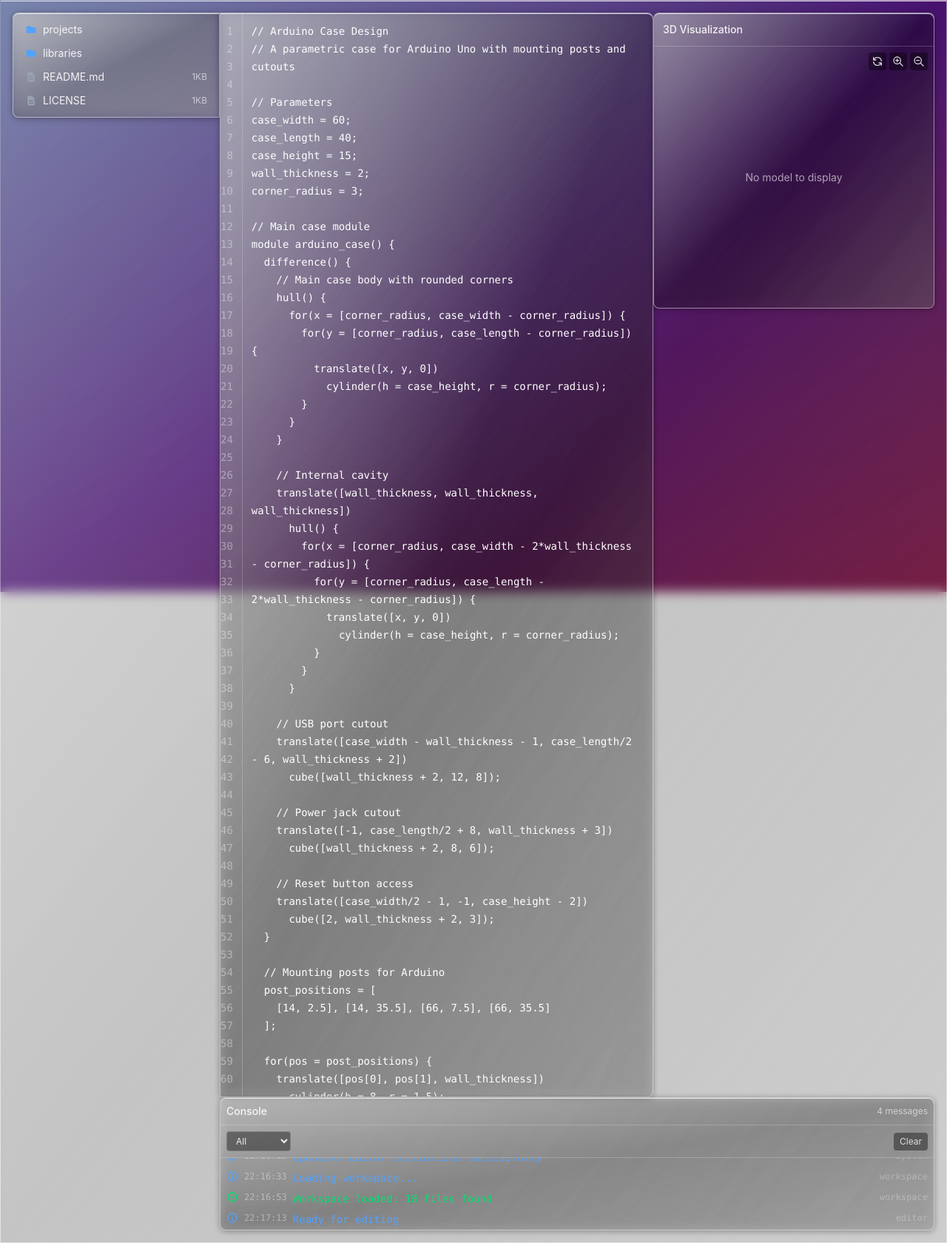
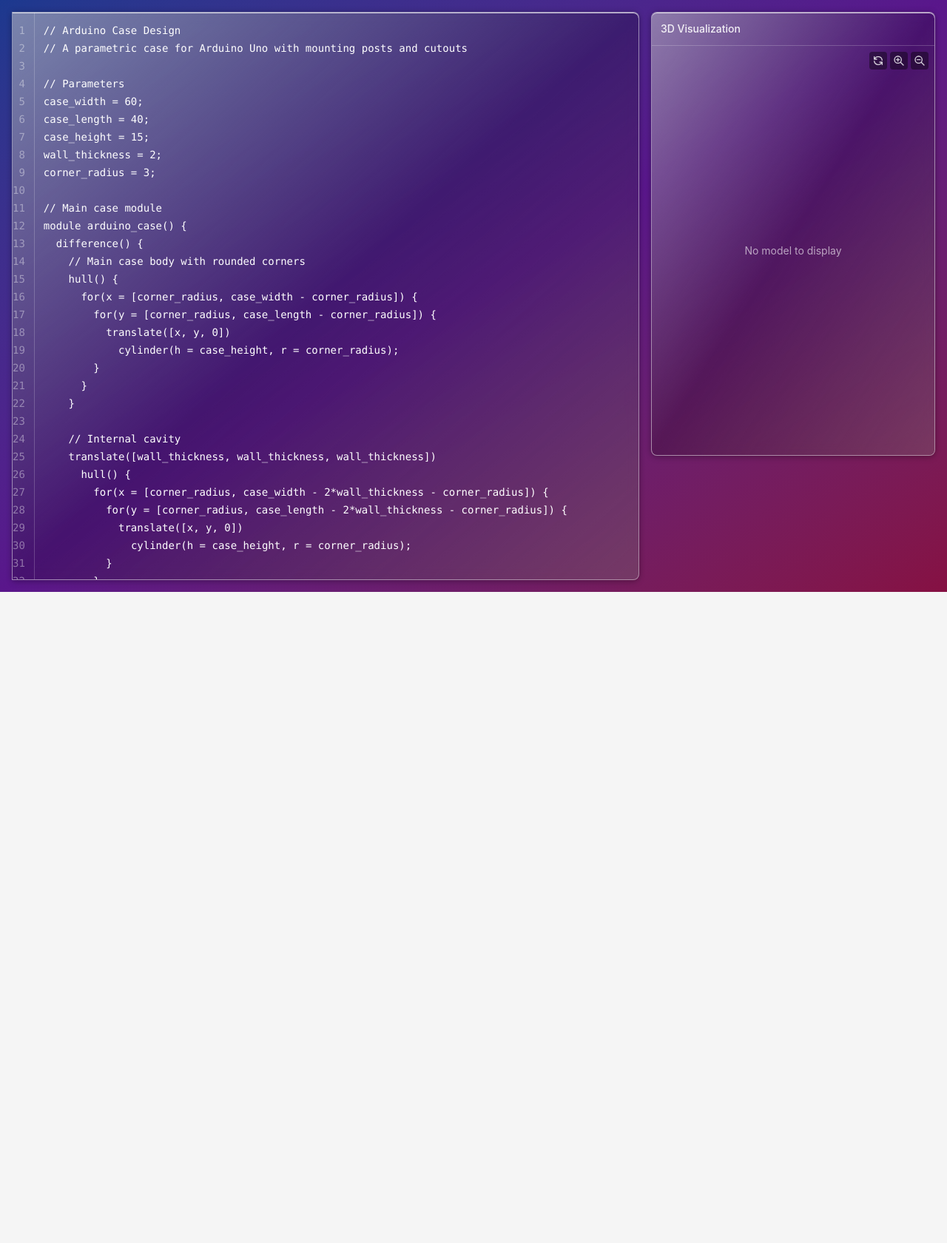
Before and after one commit to holistic-stack/ob, a React (Vite) app: page / in a window 1280 px wide. Shown: the whole page at 74% size. After the commit the page ends 800 px from the top, so only its background shows below. Built offline with nearby package versions, Linux system fonts and the light colour scheme.

Commit message:
refactor: simplify App component by removing unused file explorer and console panel

```diff
--- a/src/App.tsx
+++ b/src/App.tsx
@@ -1,74 +1,15 @@
-
 import React, { useState } from 'react';
 import { ErrorBoundary as _ErrorBoundary } from 'react-error-boundary';
 import {
-  EditorLayout,
-  FileExplorer,
   CodeEditor,
   VisualizationPanel,
-  ConsolePanel,
 } from './features/ui-components/editor';
 import type {
-  FileNode,
-  ConsoleMessage,
   VisualizationMode
 } from './features/ui-components/editor';
 
-// Mock file tree data for the editor
-const mockFileTree: FileNode[] = [
-  {
-    id: '1',
-    name: 'projects',
-    type: 'folder',
-    children: [
-      {
-        id: '2',
-        name: 'arduino-case',
-        type: 'folder',
-        children: [
-          { id: '3', name: 'case.scad', type: 'file', size: 2048 },
-          { id: '4', name: 'lid.scad', type: 'file', size: 1024 },
-          { id: '5', name: 'assembly.scad', type: 'file', size: 1536 },
-        ],
-      },
-      {
-        id: '6',
-        name: 'mechanical-parts',
-        type: 'folder',
-        children: [
-          { id: '7', name: 'gear.scad', type: 'file', size: 3072 },
-          { id: '8', name: 'bearing.scad', type: 'file', size: 1280 },
-          { id: '9', name: 'shaft.scad', type: 'file', size: 896 },
-        ],
-      },
-      {
-        id: '10',
-        name: 'examples',
-        type: 'folder',
-        children: [
-          { id: '11', name: 'cube.scad', type: 'file', size: 512 },
-          { id: '12', name: 'sphere.scad', type: 'file', size: 384 },
-          { id: '13', name: 'cylinder.scad', type: 'file', size: 448 },
-        ],
-      },
-    ],
-  },
-  {
-    id: '14',
-    name: 'libraries',
-    type: 'folder',
-    children: [
-      { id: '15', name: 'utils.scad', type: 'file', size: 2560 },
-      { id: '16', name: 'constants.scad', type: 'file', size: 768 },
-    ],
-  },
-  { id: '17', name: 'README.md', type: 'file', size: 1024 },
-  { id: '18', name: 'LICENSE', type: 'file', size: 1152 },
-];
-
-// Code examples for different files
-const codeExamples: Record<string, string> = {
-  'case.scad': `// Arduino Case Design
+// Default OpenSCAD code example
+const defaultCode = `// Arduino Case Design
 // A parametric case for Arduino Uno with mounting posts and cutouts
 
 // Parameters
@@ -127,232 +68,33 @@ module arduino_case() {
 }
 
 // Generate the case
-arduino_case();`,
-
-  'gear.scad': `// Parametric Gear Generator
-// Creates involute gears with customizable parameters
-
-// Gear parameters
-module gear(
-  teeth = 20,           // Number of teeth
-  circular_pitch = 5,   // Distance between teeth
-  pressure_angle = 20,  // Pressure angle in degrees
-  clearance = 0.2,      // Clearance between gears
-  gear_thickness = 3,   // Thickness of gear
-  rim_thickness = 3,    // Thickness of rim
-  hub_thickness = 6,    // Thickness of hub
-  hub_diameter = 8,     // Diameter of hub
-  bore_diameter = 3     // Diameter of center hole
-) {
-  // Calculate gear dimensions
-  pitch_radius = teeth * circular_pitch / (2 * PI);
-  base_radius = pitch_radius * cos(pressure_angle);
-  outer_radius = pitch_radius + circular_pitch / PI;
-  root_radius = pitch_radius - circular_pitch / PI - clearance;
-
-  linear_extrude(height = gear_thickness) {
-    difference() {
-      union() {
-        // Gear teeth (simplified as circle for demo)
-        circle(r = outer_radius);
-
-        // Hub
-        if(hub_thickness > gear_thickness) {
-          circle(r = hub_diameter/2);
-        }
-      }
-
-      // Center bore
-      circle(r = bore_diameter/2);
-
-      // Root circle
-      difference() {
-        circle(r = pitch_radius + 1);
-        circle(r = root_radius);
-      }
-    }
-  }
-
-  // Extended hub if needed
-  if(hub_thickness > gear_thickness) {
-    translate([0, 0, gear_thickness])
-      linear_extrude(height = hub_thickness - gear_thickness)
-        difference() {
-          circle(r = hub_diameter/2);
-          circle(r = bore_diameter/2);
-        }
-  }
-}
-
-// Example gear system
-translate([-15, 0, 0])
-  gear(teeth = 16, circular_pitch = 3);
-
-translate([15, 0, 0])
-  gear(teeth = 24, circular_pitch = 3);`,
-
-  'cube.scad': `// Simple Cube Example
-// Basic OpenSCAD cube with center positioning
-
-cube_size = 10;
-
-// Create a centered cube
-cube([cube_size, cube_size, cube_size], center = true);`,
-
-  'sphere.scad': `// Sphere Example
-// Basic sphere with custom resolution
-
-sphere_radius = 5;
-sphere_resolution = 32;
-
-// Create a sphere with custom facet resolution
-sphere(r = sphere_radius, $fn = sphere_resolution);`,
-
-  'utils.scad': `// Utility Functions Library
-// Common functions and modules for OpenSCAD projects
-
-// Rounded cube module
-module rounded_cube(size, radius = 1) {
-  hull() {
-    for(x = [radius, size[0] - radius]) {
-      for(y = [radius, size[1] - radius]) {
-        for(z = [radius, size[2] - radius]) {
-          translate([x, y, z])
-            sphere(r = radius);
-        }
-      }
-    }
-  }
-}
-
-// Chamfered cube module
-module chamfered_cube(size, chamfer = 1) {
-  hull() {
-    translate([chamfer, chamfer, 0])
-      cube([size[0] - 2*chamfer, size[1] - 2*chamfer, size[2]]);
-    translate([0, chamfer, chamfer])
-      cube([size[0], size[1] - 2*chamfer, size[2] - 2*chamfer]);
-    translate([chamfer, 0, chamfer])
-      cube([size[0] - 2*chamfer, size[1], size[2] - 2*chamfer]);
-  }
-}
-
-// Hexagon module
-module hexagon(radius, height) {
-  linear_extrude(height = height)
-    circle(r = radius, $fn = 6);
-}`,
-};
-
-// Initial console messages
-const initialConsoleMessages: ConsoleMessage[] = [
-  {
-    id: '1',
-    type: 'info',
-    message: 'OpenSCAD Editor initialized successfully',
-    timestamp: new Date(Date.now() - 120000),
-    source: 'system',
-  },
-  {
-    id: '2',
-    type: 'info',
-    message: 'Loading workspace...',
-    timestamp: new Date(Date.now() - 100000),
-    source: 'workspace',
-  },
-  {
-    id: '3',
-    type: 'success',
-    message: 'Workspace loaded: 18 files found',
-    timestamp: new Date(Date.now() - 80000),
-    source: 'workspace',
-  },
-  {
-    id: '4',
-    type: 'info',
-    message: 'Ready for editing',
-    timestamp: new Date(Date.now() - 60000),
-    source: 'editor',
-  },
-];
+arduino_case();`;
 
 /**
  * Modern App component with OpenSCAD Editor
  */
 export function App(): React.JSX.Element {
-  const [selectedFile, setSelectedFile] = useState<FileNode | null>(null);
-  const [code, setCode] = useState(codeExamples['case.scad']);
-  const [messages, setMessages] = useState<ConsoleMessage[]>(initialConsoleMessages);
+  const [code, setCode] = useState(defaultCode);
   const [visualizationMode] = useState<VisualizationMode>('solid');
-
-  const handleFileSelect = (file: FileNode) => {
-    if (file.type === 'file') {
-      setSelectedFile(file);
-      const newCode = codeExamples[file.name] || `// ${file.name}\n// Add your OpenSCAD code here...\n\n`;
-      setCode(newCode);
-
-      // Add console message for file selection
-      const newMessage: ConsoleMessage = {
-        id: Date.now().toString(),
-        type: 'info',
-        message: `Opened file: ${file.name}`,
-        timestamp: new Date(),
-        source: 'editor',
-      };
-      setMessages(prev => [...prev, newMessage]);
-    }
-  };
 
   const handleCodeChange = (newCode: string) => {
     setCode(newCode);
   };
 
   const handleSave = () => {
-    const newMessage: ConsoleMessage = {
-      id: Date.now().toString(),
-      type: 'success',
-      message: `Saved file: ${selectedFile?.name || 'untitled.scad'}`,
-      timestamp: new Date(),
-      source: 'editor',
-    };
-    setMessages(prev => [...prev, newMessage]);
+    console.log('Code saved:', code);
   };
 
   const handleFormat = () => {
-    const newMessage: ConsoleMessage = {
-      id: Date.now().toString(),
-      type: 'info',
-      message: 'Code formatted successfully',
-      timestamp: new Date(),
-      source: 'formatter',
-    };
-    setMessages(prev => [...prev, newMessage]);
-  };
-
-  const handleClearConsole = () => {
-    setMessages([]);
+    console.log('Code formatted');
   };
 
   const handleViewChange = (action: string) => {
-    const newMessage: ConsoleMessage = {
-      id: Date.now().toString(),
-      type: 'info',
-      message: `3D view: ${action}`,
-      timestamp: new Date(),
-      source: 'viewer',
-    };
-    setMessages(prev => [...prev, newMessage]);
+    console.log('3D view action:', action);
   };
 
   const handleModelClick = (point: { x: number; y: number; z: number }) => {
-    const newMessage: ConsoleMessage = {
-      id: Date.now().toString(),
-      type: 'debug',
-      message: `Model clicked at coordinates: (${point.x.toFixed(1)}, ${point.y.toFixed(1)}, ${point.z.toFixed(1)})`,
-      timestamp: new Date(),
-      source: 'viewer',
-    };
-    setMessages(prev => [...prev, newMessage]);
+    console.log('Model clicked at:', point);
   };
 
   return (
@@ -367,20 +109,9 @@ export function App(): React.JSX.Element {
           </div>
         }
       >
-        <EditorLayout variant="default" responsive>
-          {/* File Explorer Panel */}
-          <FileExplorer
-            files={mockFileTree}
-            onFileSelect={handleFileSelect}
-            showIcons
-            width={280}
-            aria-label="Project File Explorer"
-          />
-
-          {/* Main Editor Area */}
-          <div className="flex-1 flex flex-col">
-            {/* Top Section: Code Editor + 3D Visualization */}
-            <div className="flex-1 flex">
+        <div className="h-full flex p-4 gap-4">
+          {/* Code Editor */}
+          <div className="flex-1">
             <CodeEditor
               value={code}
               onChange={handleCodeChange}
@@ -388,32 +119,24 @@ export function App(): React.JSX.Element {
               showLineNumbers
               onSave={handleSave}
               onFormat={handleFormat}
-                placeholder={selectedFile ? `Editing ${selectedFile.name}...` : "Select a file to start editing..."}
+              placeholder="Enter your OpenSCAD code here..."
               aria-label="OpenSCAD Code Editor"
             />
+          </div>
 
+          {/* 3D Visualization Panel */}
+          <div className="w-96">
             <VisualizationPanel
               mode={visualizationMode}
-                width={380}
+              width={384}
+              height={600}
               showControls
               onViewChange={handleViewChange}
               onModelClick={handleModelClick}
               aria-label="3D Model Visualization"
             />
           </div>
-
-            {/* Bottom Section: Console Panel */}
-            <ConsolePanel
-              messages={messages}
-              height={180}
-              showControls
-              showTimestamps
-              autoScroll
-              onClear={handleClearConsole}
-              aria-label="Console Output"
-            />
         </div>
-        </EditorLayout>
       </_ErrorBoundary>
     </div>
   );
```
Lines whose indentation alone changed are shown as unchanged.
